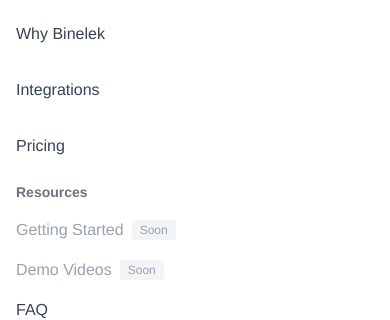
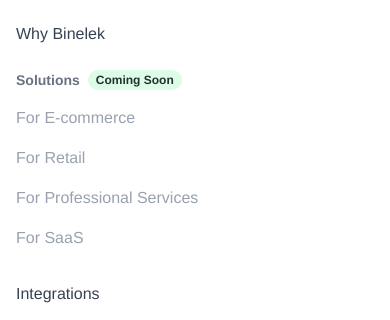
Before and after one commit to k5tuck/binelekv2-website, a Next.js app: page / in a window 390 px wide. Both pictures are taken after a click on the button 354 px from the left and 32 px from the top of the page. Shown: the part 311-631 px from the top of the page. Built offline with nearby package versions, Linux system fonts and the light colour scheme; no server answers.

Commit message:
fix: Add Solutions section to mobile navigation
Added the missing Solutions dropdown to mobile menu for consistency
with desktop navigation. All links close the menu on click.

```diff
--- a/src/components/Header.tsx
+++ b/src/components/Header.tsx
@@ -209,6 +209,22 @@ export function Header() {
               <Link href="/why-binelek" className="block py-2 text-gray-700 font-medium" onClick={() => setMobileMenuOpen(false)}>
                 Why Binelek
               </Link>
+              <div>
+                <p className="text-sm font-semibold text-gray-500 mb-2 flex items-center gap-2">
+                  Solutions
+                  <span className="text-xs bg-primary-100 text-primary-600 px-2 py-0.5 rounded-full">Coming Soon</span>
+                </p>
+                {solutionsLinks.map((link) => (
+                  <Link
+                    key={link.name}
+                    href={link.href}
+                    className="flex items-center gap-2 py-2 text-gray-400"
+                    onClick={() => setMobileMenuOpen(false)}
+                  >
+                    {link.name}
+                  </Link>
+                ))}
+              </div>
               <Link href="/integrations" className="block py-2 text-gray-700 font-medium" onClick={() => setMobileMenuOpen(false)}>
                 Integrations
               </Link>
```
